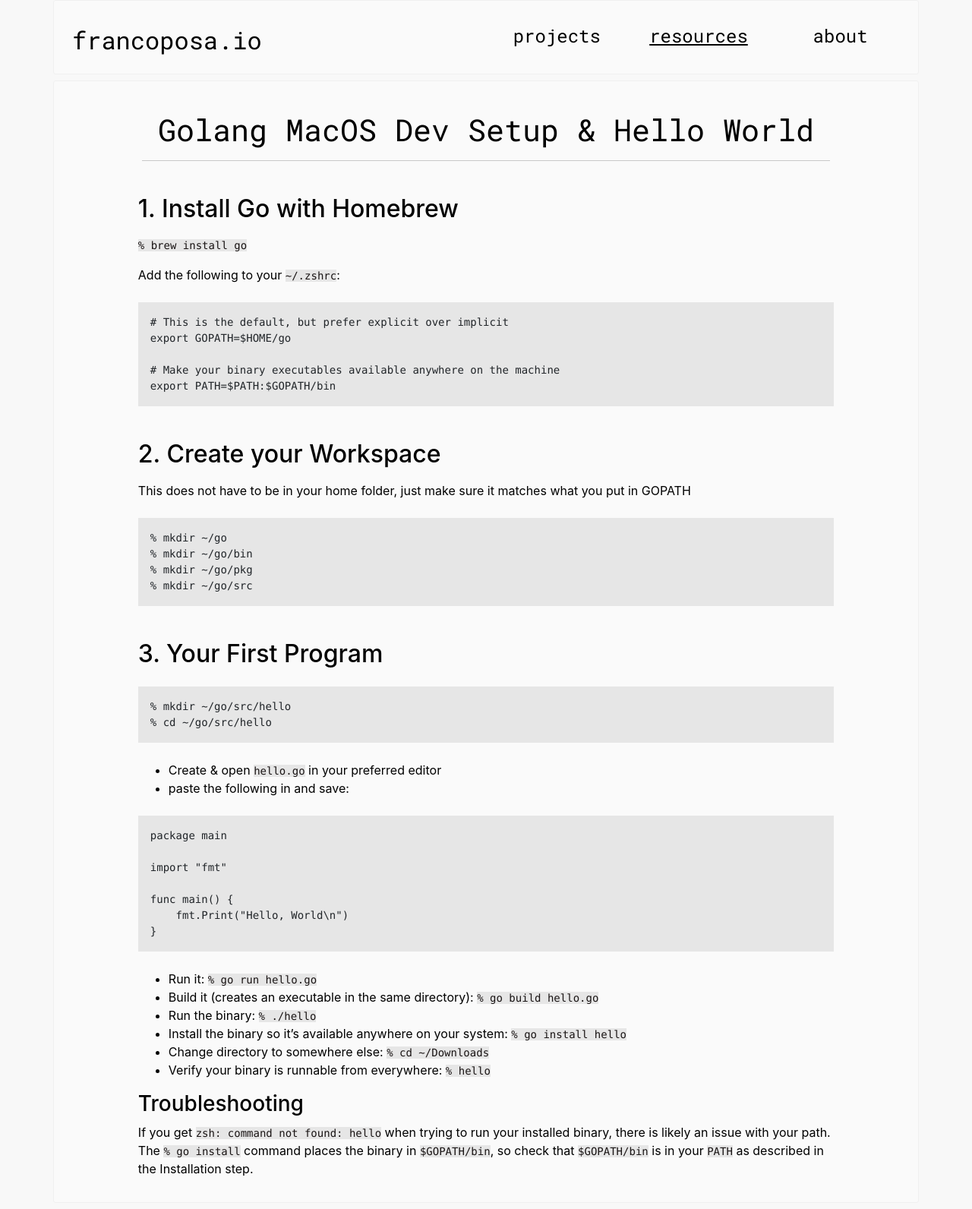
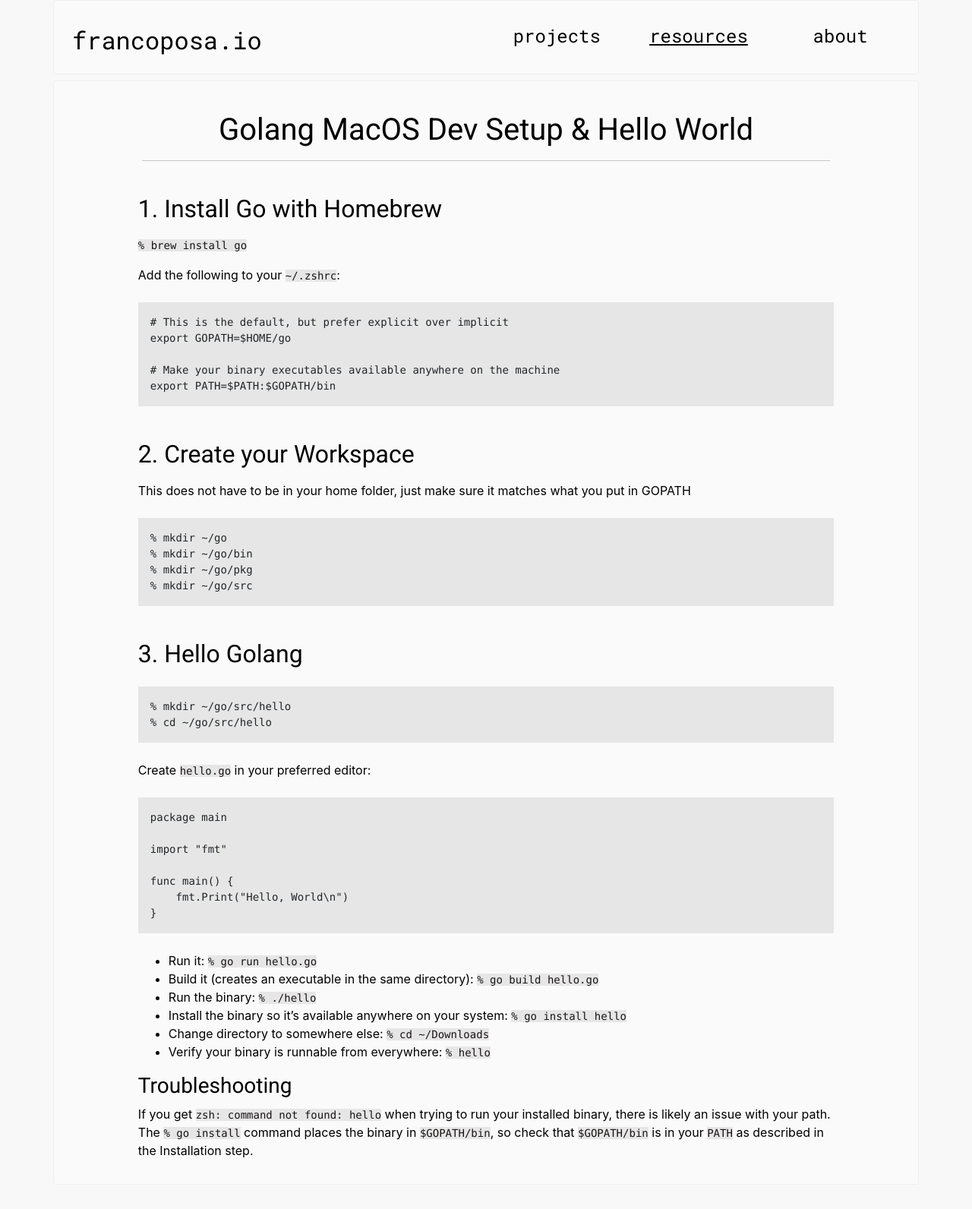
Before and after one commit to francojposa/personal-site, a Jekyll site: the page built from _dev_setup_guides/golang-setup-macos.md, in a window 1280 px wide. Shown: the whole page at 76% size. Built offline with Jekyll 4.4.1, drawn with Linux system fonts in a browser that asks for light colours; after the commit the page ends 1568 px from its top, so only the background shows below that.

Commit message:
Fixing header font, copy updates, and starting Postgres article

````diff
--- a/_dev_setup_guides/golang-setup-macos.md
+++ b/_dev_setup_guides/golang-setup-macos.md
@@ -27,13 +27,12 @@ This does not have to be in your home folder, just make sure it matches what you
 % mkdir ~/go/src
 ```
 
-## 3. Your First Program
+## 3. Hello Golang
 ```
 % mkdir ~/go/src/hello
 % cd ~/go/src/hello
 ```
-* Create & open `hello.go` in your preferred editor
-* paste the following in and save:
+Create `hello.go` in your preferred editor:
 
 ```
 package main
--- a/_layouts/default.html
+++ b/_layouts/default.html
@@ -11,6 +11,7 @@
     <link rel="stylesheet" href="https://stackpath.bootstrapcdn.com/bootstrap/4.1.3/css/bootstrap.min.css"
         integrity="sha384-MCw98/SFnGE8fJT3GXwEOngsV7Zt27NXFoaoApmYm81iuXoPkFOJwJ8ERdknLPMO" crossorigin="anonymous">
     <link href="https://fonts.googleapis.com/css2?family=Roboto+Mono&display=swap" rel="stylesheet">
+    <link href="https://fonts.googleapis.com/css?family=Roboto&display=swap" rel="stylesheet">
     <link rel="stylesheet" href="/css/style.css">
 </head>
 
@@ -23,7 +24,6 @@
                 </div>
                 <div class="col-md-2 col-xs-6 top-row-item text-center"></div>
                 <div class="col-md-2 col-xs-6 top-row-item text-center">projects</div>
-                <!-- <div class="col-md-2 col-xs-6 top-row-item text-center"><a href="/posts.html">posts</a></div> -->
                 <div class="col-md-2 col-xs-6 top-row-item text-center"><a href="/resources"
                         {% if page.url contains "/resources" %}style="text-decoration: underline;"
                         {% endif %}>resources</a>
--- a/css/style.css
+++ b/css/style.css
@@ -3,12 +3,28 @@ body {
     background-color:rgb(248,248,248);
 }
 h1 {
-    font-family: 'Roboto Mono', 'Courier', serif;
+    font-family: 'Roboto', sans-serif;
     /*https://css-tricks.com/snippets/css/prevent-long-urls-from-breaking-out-of-container/*/
     overflow-wrap: break-word;
     word-wrap: break-word;
     -ms-word-break: break-all;
     word-break: break-word;
+}
+
+h2 {
+    font-family: 'Roboto', sans-serif;
+}
+
+h3 {
+    font-family: 'Roboto', sans-serif;
+}
+
+h4 {
+    font-family: 'Roboto', sans-serif;
+}
+
+h5 {
+    font-family: 'Roboto', sans-serif;
 }
 
 a, a:hover {
````
Also changed, not shown: _dev_setup_guides/postgres-setup-macos.md (added, +15 -0 lines), _dev_setup_guides/python-setup-macos.md (+1 -1 lines).
